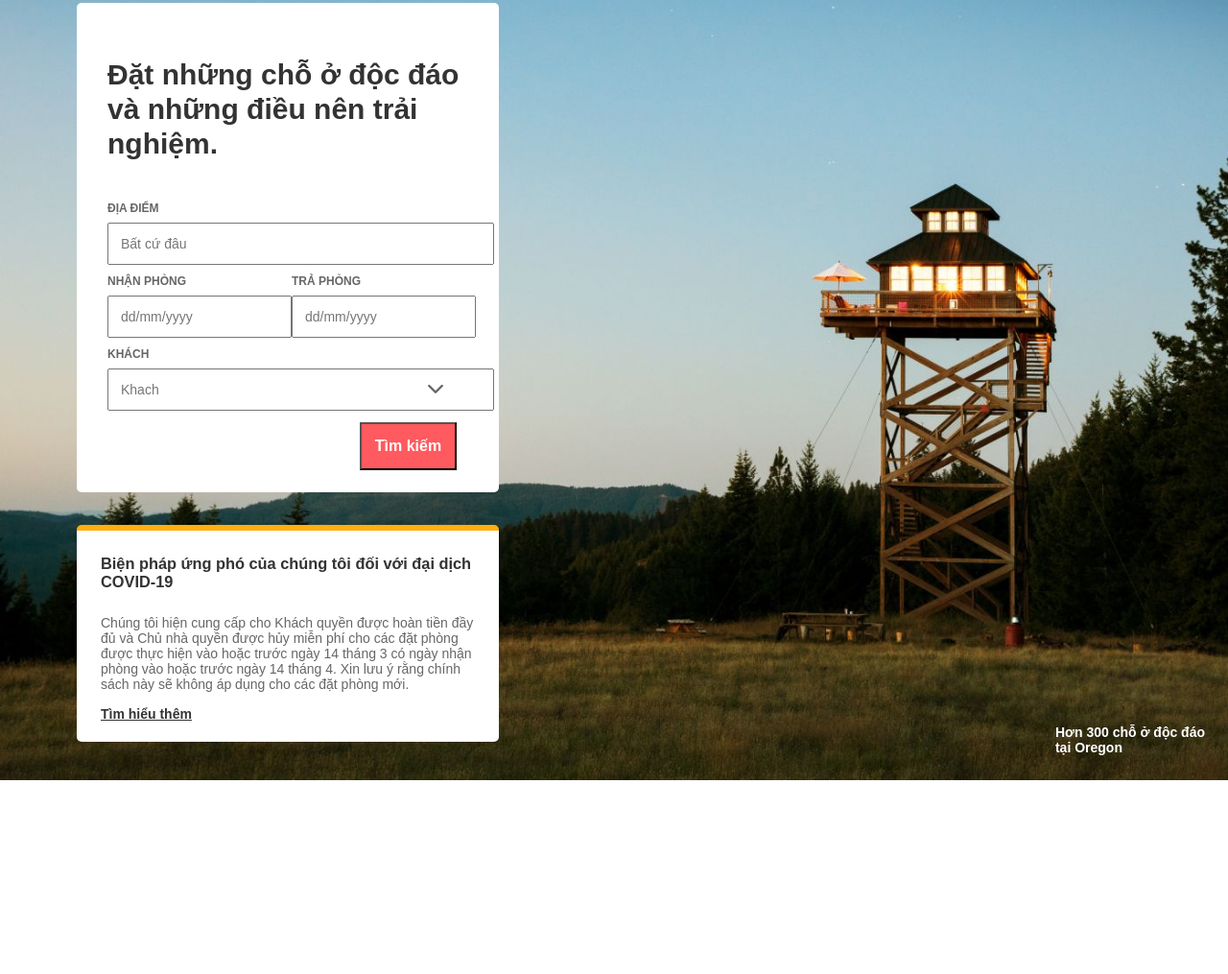
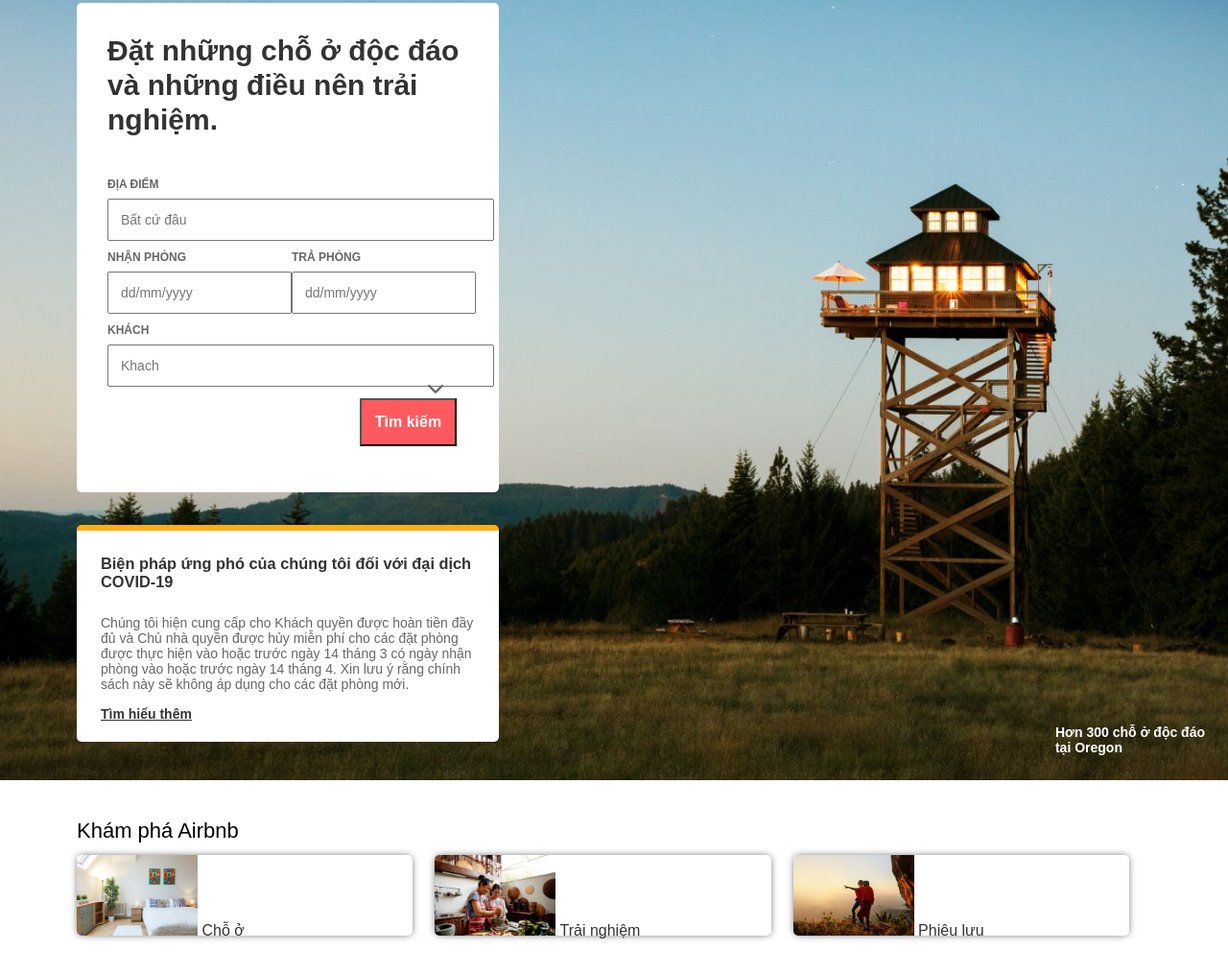
Before and after one commit to nta17071997/Airbnb.com, a website: page index.html in a window 1280 px wide. Shown: the part 137-1152 px from the top of the page at 96% size. Before the commit the page ends 950 px from the top, so only its background shows below. Drawn offline with Linux system fonts and the light colour scheme.

Commit message:
Add images in folder images - Add component discover in file index.html and completed CSS for component discover in discover.css

```diff
--- a/index.html
+++ b/index.html
@@ -3,14 +3,15 @@
 <head>
 	<meta charset="UTF-8">
 	<title>Airbnb.com.vn</title>
+	<link href="/css/font-awesome.min.css" rel="stylesheet">
 	<link rel="stylesheet" type="text/css" href="styleCss/header.css">
-	<link href="/css/font-awesome.min.css" rel="stylesheet">
+	<link rel="stylesheet" type="text/css" href="styleCss/discover.css">
 	<script src="https://kit.fontawesome.com/a076d05399.js"></script>
 
 </head>
 <body>
 	<div class="airbnb">
-		<!-- header coponent -->
+		<!-- header component -->
 		<div class="header">
 			<div class="head">
 				<div class="logo">
@@ -71,6 +72,25 @@
 			</div>
 		</div>
 		<!-- end header component -->
+		<!-- discover component-->
+		<div class="discover">
+			<h2>Khám phá Airbnb</h2>
+			<div class="exper">
+				<div class="home">
+					<img src="images/discover1.webp" alt="">
+					<span>Chỗ ở</span>
+				</div>
+				<div class="home">
+					<img src="images/discover2.webp" alt="">
+					<span>Trải nghiệm</span>
+				</div>
+				<div class="home">
+					<img src="images/discover3.webp" alt="">
+					<span>Phiêu lưu</span>
+				</div>
+			</div>
+		</div>
+		<!-- end dicover component -->
 	</div>
 </body>
 </html>
--- /dev/null
+++ b/styleCss/discover.css
@@ -0,0 +1,32 @@
+*{}
+
+.discover .exper {
+    display: flex;
+    flex-direction: row;
+}
+
+.home img {
+    width: 126px;
+    height: 100%;
+    border-radius: 5px 0px 0px 5px;
+}
+
+.home {
+    height: 84px;
+    width: 384px;
+    border-radius: 5px;
+    box-shadow: 0 0 9px -2px;
+    color: #333;
+    margin-right: 23px;
+}
+
+h2 {
+    font-size: 22px;
+    font-weight: 500;
+    margin-bottom: 12px;
+    margin-top: 0px;
+}
+
+.discover {
+    padding: 40px 80px;
+}
--- a/styleCss/header.css
+++ b/styleCss/header.css
@@ -3,7 +3,6 @@ html, body{
 	padding: 0;
 	font-family: sans-serif;
 }
-*{}
 
 .solution a {
     padding: 0 25px;
```
Also changed, not shown: images/discover1.webp (added), images/discover2.webp (added), images/discover3.webp (added).
